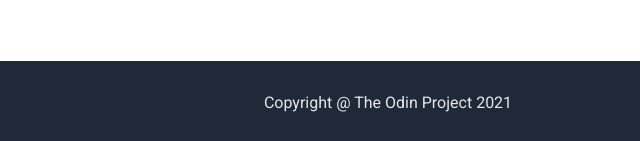
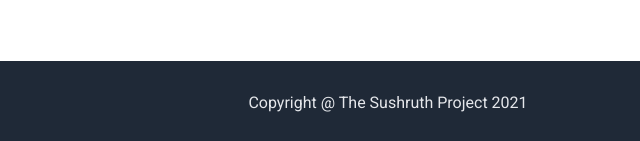
Before and after one commit to Sushruthvi/LandingPage, a plain HTML site: page index.html in a window 1280 px wide. Shown: the part 1081-1222 px from the top of the page, 252-892 px from the left. Drawn offline with Linux system fonts and the light colour scheme.

Commit message:
Update index.html

```diff
--- a/index.html
+++ b/index.html
@@ -78,7 +78,7 @@
     </div>
 
     <div class="footer">
-        Copyright @ The Odin Project 2021
+        Copyright @ The Sushruth Project 2021
     </div>
     </div>
 </body>
```
